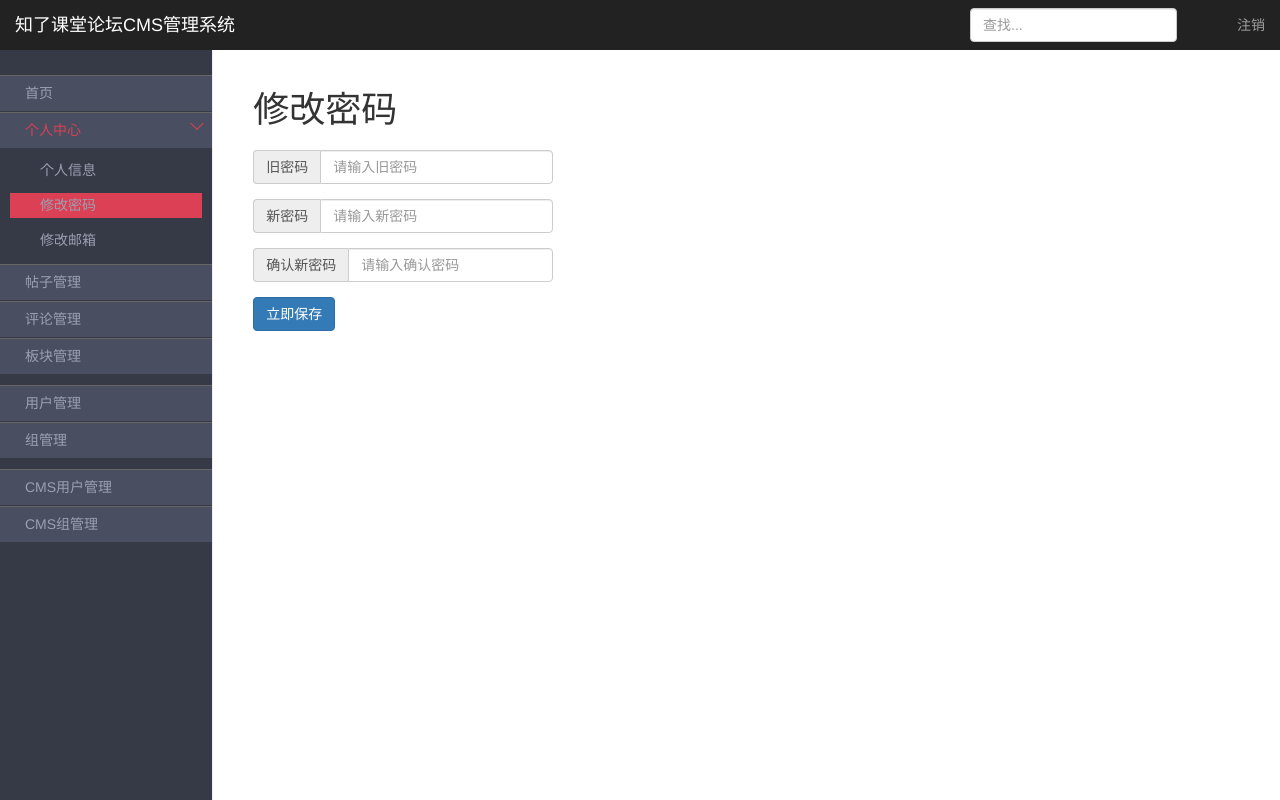
After one commit to v1struggler/zhiliao_bbs, a Flask app: template templates/cms/cms_resetpwd.html in a window 1280 px wide. The commit adds this page. Run offline with Flask 2, Linux system fonts and the light colour scheme; the template is opened without the code that fills it, so the values that code supplies are empty; some libraries are stand-ins or nearby versions.

Commit message:
添加CMS修改密码界面

```diff
--- a/templates/cms/cms_base.html
+++ b/templates/cms/cms_base.html
@@ -46,7 +46,7 @@
                     <a href="#">个人中心<span></span></a>
                     <ul class="subnav">
                         <li><a href="{{ url_for('cms.profile') }}">个人信息</a></li>
-                        <li><a href="#">修改密码</a></li>
+                        <li><a href="{{ url_for("cms.resetpwd") }}">修改密码</a></li>
                         <li><a href="#">修改邮箱</a></li>
                     </ul>
                 </li>
--- /dev/null
+++ b/templates/cms/cms_resetpwd.html
@@ -0,0 +1,42 @@
+{% extends 'cms/cms_base.html' %}
+{% from "common/_macros.html" import static %}
+
+{% block title -%}
+    修改密码
+{%- endblock %}
+
+{% block page_title -%}
+    {{ self.title() }}
+{%- endblock %}
+
+{% block head %}
+    <script src="{{ static("cms/js/resetpwd.js") }}"></script>
+{% endblock %}
+
+{% block main_content %}
+    <form action="" method="post">    {#action留空代表向当前url发送请求#}
+        <div class="form-container">
+            <div class="form-group">
+                <div class="input-group">
+                    <span class="input-group-addon">旧密码</span>
+                    <input type="password" class="form-control" name="oldpwd" placeholder="请输入旧密码">
+                </div>
+            </div>
+            <div class="form-group">
+                <div class="input-group">
+                    <span class="input-group-addon">新密码</span>
+                    <input type="password" class="form-control" name="newpwd" placeholder="请输入新密码">
+                </div>
+            </div>
+            <div class="form-group">
+                <div class="input-group">
+                    <span class="input-group-addon">确认新密码</span>
+                    <input type="password" class="form-control" name="newpwd2" placeholder="请输入确认密码">
+                </div>
+            </div>
+            <div class="form-group">
+                <button class="btn btn-primary" id="submit">立即保存</button>
+            </div>
+        </div>
+    </form>
+{% endblock %}
```
Also changed, not shown: apps/cms/views.py (+28 -0 lines).
